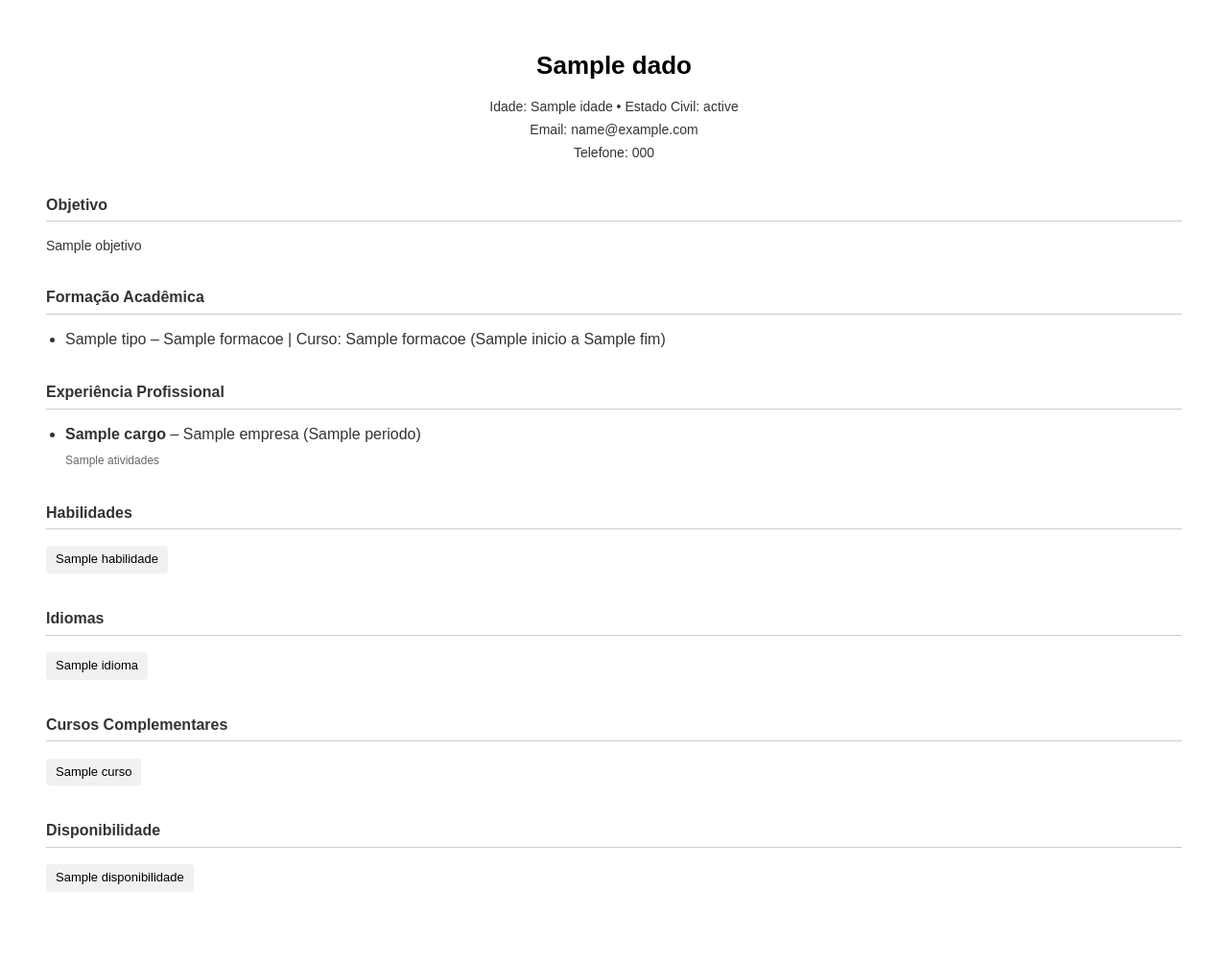
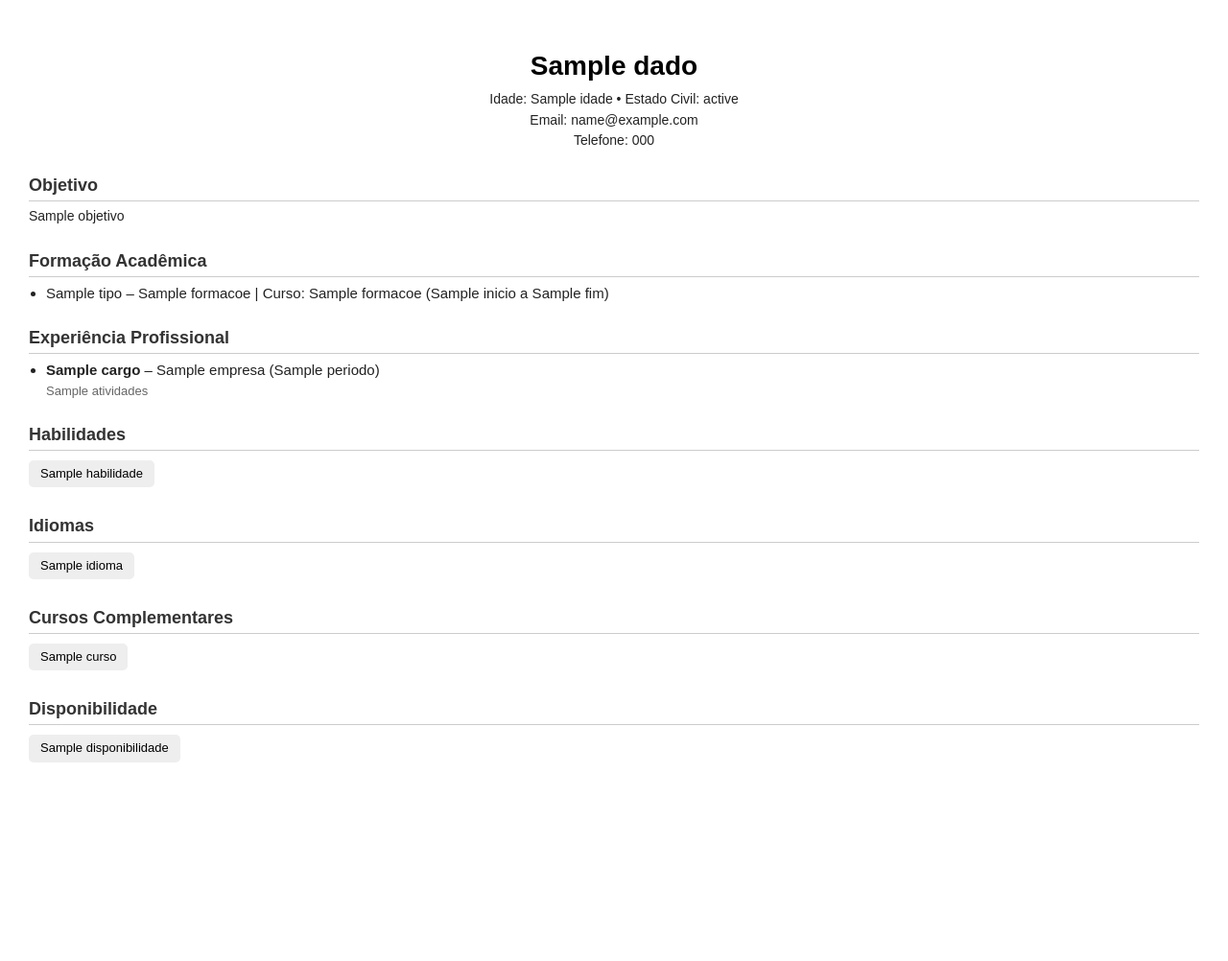
Before and after one commit to adriolivdev/CurriculoPlus, a Flask app: template backend/templates/curriculo.html in a window 1280 px wide. Shown: the whole page at 96% size. After the commit the page ends 795 px from the top, so only its background shows below. Run offline with Flask 3, Linux system fonts and the light colour scheme; the template is opened without the code that fills it: most values are stand-ins (such as "Sample title", 1, 10 or a date in 2020).

Commit message:
style: ajuste no layout do curriculo

```diff
--- a/backend/templates/curriculo.html
+++ b/backend/templates/curriculo.html
@@ -4,25 +4,25 @@
   <meta charset="UTF-8">
   <title>Currículo de {{ dados.nome or '' }}</title>
   <style>
-    /* Estilo geral da página */
     body {
       font-family: Arial, sans-serif;
-      padding: 40px;
-      line-height: 1.6;
-      color: #333;
+      padding: 30px;
+      line-height: 1.4;
+      color: #222;
       background: white;
+      font-size: 15px;
+      margin: 0;
     }
 
-    /* Estilo do topo com nome e dados principais */
     .topo {
       text-align: center;
-      margin-bottom: 30px;
+      margin-bottom: 20px;
     }
 
     h1 {
-      font-size: 26px;
+      font-size: 28px;
       color: #000;
-      margin: 0 0 10px 0;
+      margin-bottom: 6px;
     }
 
     p {
@@ -32,40 +32,44 @@
 
     h2 {
       color: #333;
-      font-size: 16px;
-      margin-top: 30px;
+      font-size: 18px;
+      margin-top: 24px;
+      margin-bottom: 6px;
       border-bottom: 1px solid #ccc;
-      padding-bottom: 4px;
+      padding-bottom: 3px;
     }
 
     ul {
       margin: 0;
-      padding-left: 20px;
+      padding-left: 18px;
+    }
+
+    li {
+      margin-bottom: 4px;
     }
 
     .tag {
       display: inline-block;
-      background: #f1f1f1;
+      background: #eee;
       color: #000;
-      padding: 4px 10px;
-      margin: 4px 6px 4px 0;
-      border-radius: 4px;
+      padding: 5px 12px;
+      margin: 4px 5px 4px 0;
+      border-radius: 5px;
       font-size: 13px;
     }
 
     small {
-      font-size: 12px;
+      font-size: 13px;
       color: #666;
     }
 
     .section {
-      margin-bottom: 20px;
+      margin-bottom: 16px;
     }
   </style>
 </head>
 <body>
 
-  <!-- TOPO COM INFORMAÇÕES BÁSICAS -->
   <div class="topo">
     <h1>{{ dados.nome or '' }}</h1>
 
@@ -81,7 +85,6 @@
     <p>Telefone: {{ dados.telefone or '' }}</p>
   </div>
 
-  <!-- OBJETIVO PROFISSIONAL -->
   {% if dados.objetivo %}
     <div class="section">
       <h2>Objetivo</h2>
@@ -89,7 +92,6 @@
     </div>
   {% endif %}
 
-  <!-- FORMAÇÃO ACADÊMICA -->
   {% if dados.formacoes %}
     <div class="section">
       <h2>Formação Acadêmica</h2>
@@ -106,7 +108,6 @@
     </div>
   {% endif %}
 
-  <!-- EXPERIÊNCIA PROFISSIONAL -->
   {% if dados.statusExperiencia == 'Em busca do primeiro emprego' %}
     <div class="section">
       <h2>Experiência Profissional</h2>
@@ -126,7 +127,6 @@
     </div>
   {% endif %}
 
-  <!-- HABILIDADES -->
   {% if dados.habilidades %}
     <div class="section">
       <h2>Habilidades</h2>
@@ -136,7 +136,6 @@
     </div>
   {% endif %}
 
-  <!-- IDIOMAS -->
   {% if dados.idiomas %}
     <div class="section">
       <h2>Idiomas</h2>
@@ -146,7 +145,6 @@
     </div>
   {% endif %}
 
-  <!-- CURSOS COMPLEMENTARES -->
   {% if dados.cursos %}
     <div class="section">
       <h2>Cursos Complementares</h2>
@@ -156,7 +154,6 @@
     </div>
   {% endif %}
 
-  <!-- DISPONIBILIDADE -->
   {% if dados.disponibilidades %}
     <div class="section">
       <h2>Disponibilidade</h2>
```
